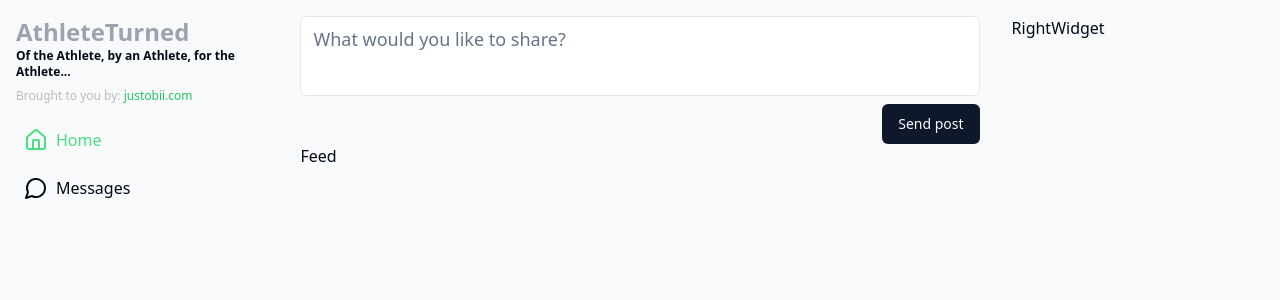
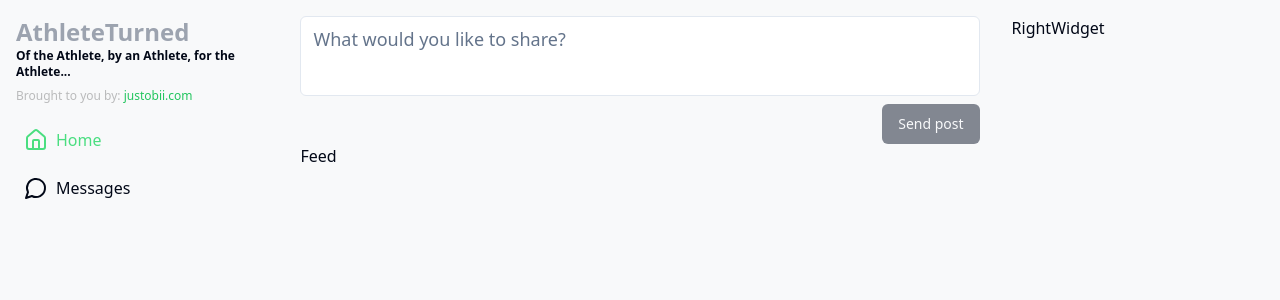
Before and after one commit to itsobi/athlete-turned-web, a Next.js app: page /home in a window 1280 px wide. Shown: the top 300 px of the page. Built offline with nearby package versions, Linux system fonts and the light colour scheme.

Commit message:
disable form button when form is invalid

```diff
--- a/components/PostForm.tsx
+++ b/components/PostForm.tsx
@@ -63,7 +63,7 @@ export default function PostForm() {
           <Button
             type="submit"
             className="hover:bg-green-400"
-            variant={'default'}
+            disabled={form.formState.isSubmitting || !form.formState.isValid}
           >
             Send post
           </Button>
```
